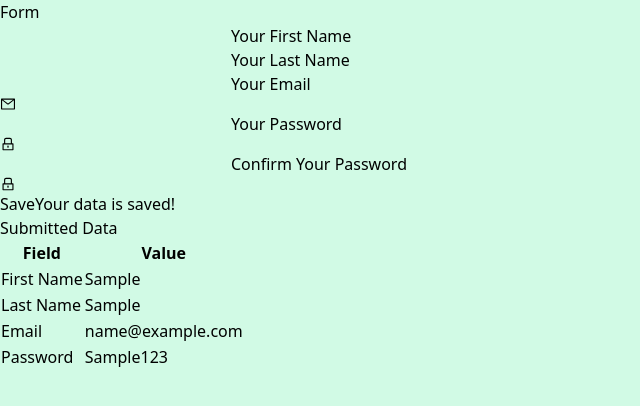
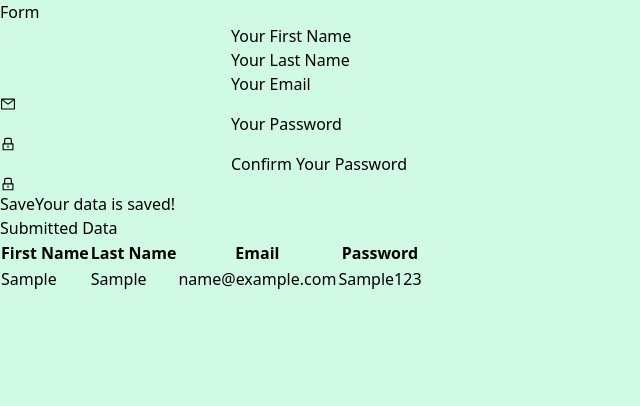
Before and after one commit to MuhammadDilshad532/formsultan, a React (Vite) app: page / in a window 1280 px wide. Both pictures are taken after typing "Sample", "Sample", "name@example.com", "Sample123", "Sample123" into the empty fields and a click on the button "Save". Shown: the top 406 px of the page, without its empty margins (0-640 px from the left). Built offline with nearby package versions, Linux system fonts and the light colour scheme.

Commit message:
add border in table

```diff
--- a/src/Form.jsx
+++ b/src/Form.jsx
@@ -165,32 +165,27 @@ const Form = () => {
       {submittedData && (
         <div className="mt-6">
           <h2 className="text-xl text-white mb-4">Submitted Data</h2>
-          <table className="min-w-full text-white text-left ">
-            <thead className="text-white">
+          <table className="min-w-full border-collapse border border-gray-300 text-white text-left ">
+            <thead className=" border text-white">
               <tr>
-                <th className="py-2">Field</th>
-                <th className="py-2">Value</th>
+                <th className="py-2 border">First Name</th>
+                <th className="py-2 border">Last Name</th>
+                <th className="py-2 border">Email</th>
+                <th className="py-2 border">Password</th>
+
               </tr>
             </thead>
-            <tbody className="text-white">
+            <tbody className="text-white ">
               <tr>
-                <td className="py-2">First Name</td>
-                <td className="py-2">{submittedData.firstName}</td>
-              </tr>
-              <tr>
-                <td className="py-2">Last Name</td>
-                <td className="py-2">{submittedData.lastName}</td>
-              </tr>
-              <tr>
-                <td className="py-2">Email</td>
-                <td className="py-2">{submittedData.email}</td>
-              </tr>
-              <tr>
-                <td className="py-2">Password</td>
-                <td className="py-2">{submittedData.confirmPassword}</td>
+                <td className="py-2 border">{submittedData.firstName}</td>
+                <td className="py-2 border">{submittedData.lastName}</td>
+                <td className="py-2 border">{submittedData.email}</td>
+                <td className="py-2 border">{submittedData.confirmPassword}</td>
               </tr>
             </tbody>
           </table>
+
+
         </div>
       )}
     </div>
```
